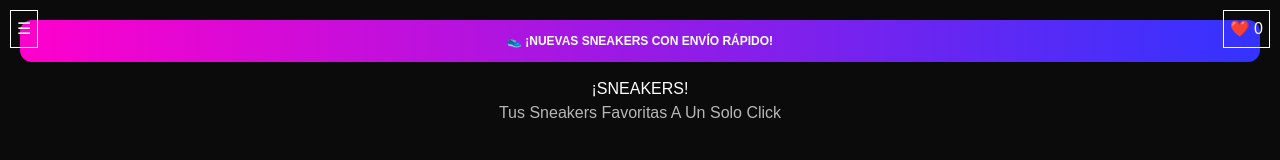
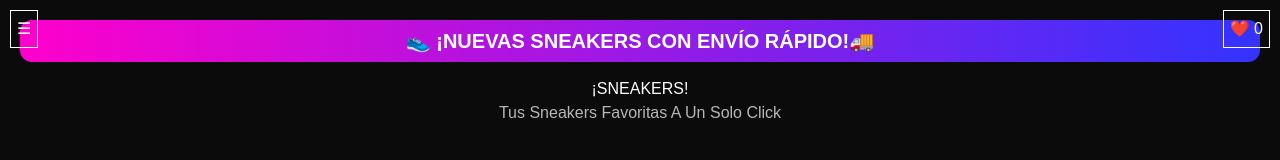
Before and after one commit to Iriney2310/worldapp, a Next.js app: page / in a window 1280 px wide. Shown: the top 160 px of the page. Built offline with nearby package versions, Linux system fonts and the light colour scheme.

Commit message:
sneaker app update

```diff
--- a/app/page.tsx
+++ b/app/page.tsx
@@ -81,7 +81,7 @@ export default function Home() {
 {/* BANNER */}
 {!selected && (
   <div style={banner}>
-    👟 ¡NUEVAS SNEAKERS CON ENVÍO RÁPIDO!
+    👟 ¡NUEVAS SNEAKERS CON ENVÍO RÁPIDO!🚚
   </div>
 )}
       {/* TOP BAR */}
@@ -435,11 +435,11 @@ const input: CSSProperties = {
 }
 const banner: CSSProperties = {
   width: '100%',
-  padding: '12px 14px',
+  padding: '6px 10px',
   marginBottom: 15,
   borderRadius: 12,
   textAlign: 'center',
-  fontSize: 12,
+  fontSize: 20,
   fontWeight: 'bold',
   color: 'white',
   background: 'linear-gradient(90deg, #ff00cc, #3333ff)',
```
